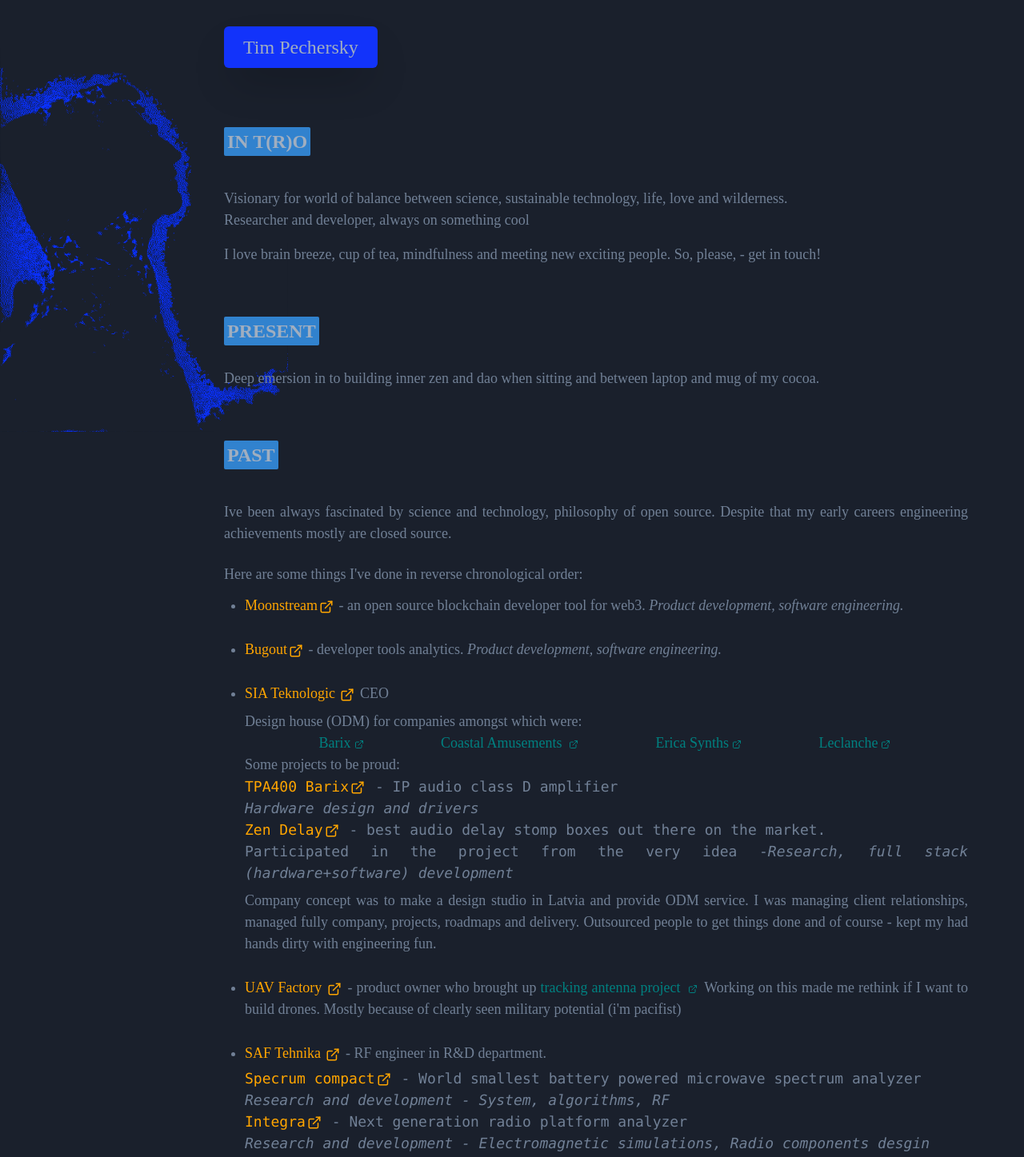
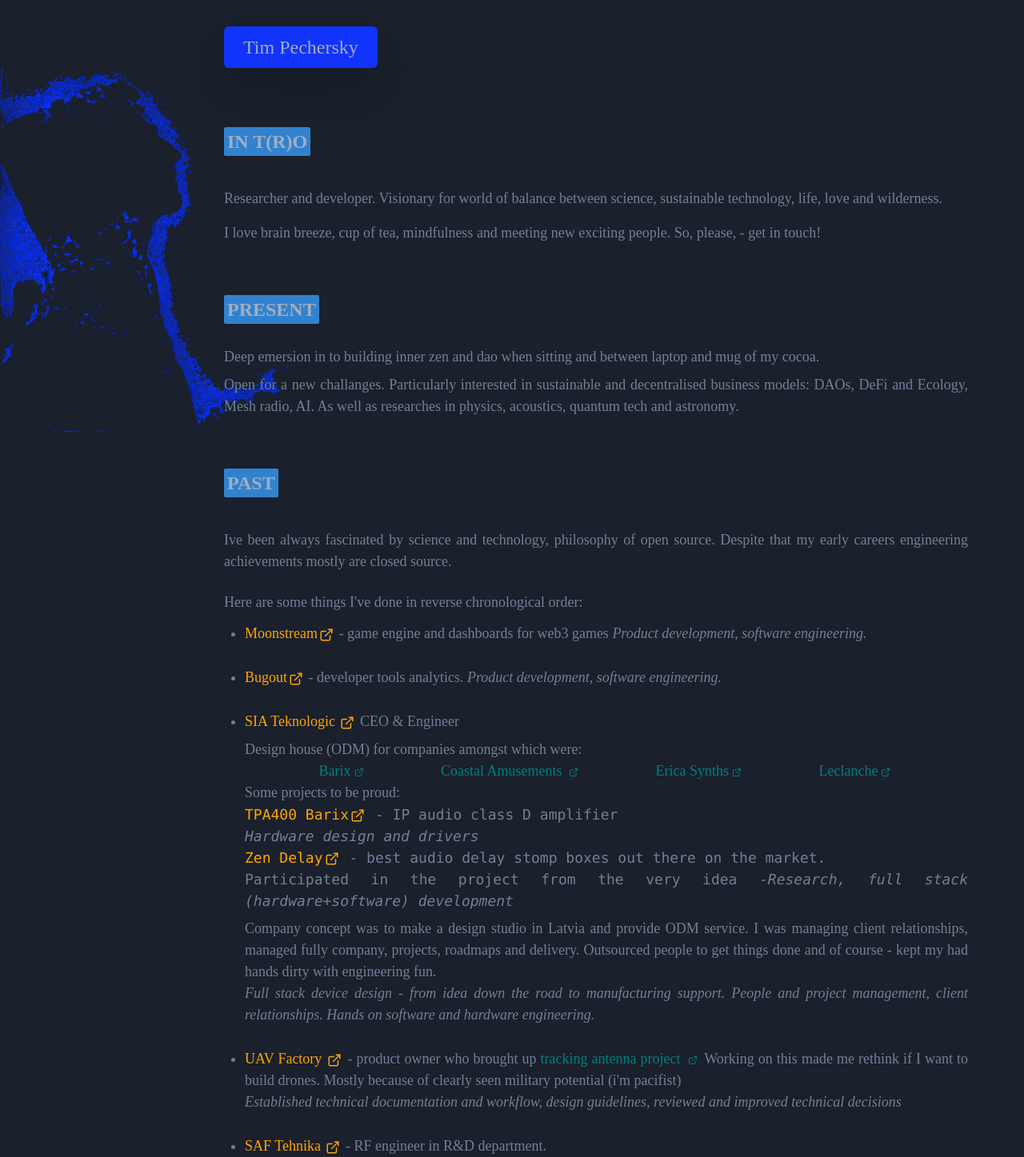
Before and after one commit to peersky/peersky, a React (Create React App) app: page / in a window 1280 px wide. Shown: the top 1447 px of the page at 80% size. Built offline with nearby package versions, Linux system fonts and the light colour scheme; a web font is replaced by a local one.

Commit message:
content improvement

```diff
--- a/src/LandingPage.js
+++ b/src/LandingPage.js
@@ -74,10 +74,10 @@
               </Badge>
               <chakra.span textAlign="justify" fontSize="18px" w="100%">
                 <Text pt={4}>
-                  Visionary for world of balance between science, sustainable
-                  technology, life, love and wilderness.
+                  Researcher and developer. Visionary for world of balance
+                  between science, sustainable technology, life, love and
+                  wilderness.
                 </Text>
-                <Text>Researcher and developer, always on something cool</Text>
                 <Text pt={4}>
                   I love brain breeze, cup of tea, mindfulness and meeting new
                   exciting people. So, please, - get in touch!
@@ -98,6 +98,12 @@
                 <Text pt={1}>
                   Deep emersion in to building inner zen and dao when sitting
                   and between laptop and mug of my cocoa.
+                </Text>
+                <Text pt={2}>
+                  Open for a new challanges. Particularly interested in
+                  sustainable and decentralised business models: DAOs, DeFi and
+                  Ecology, Mesh radio, AI. As well as researches in physics,
+                  acoustics, quantum tech and astronomy.
                 </Text>
               </chakra.span>
             </VStack>
@@ -129,7 +135,7 @@
                           Moonstream
                           <ExternalLinkIcon mx="2px" />
                         </Link>{' '}
-                        - an open source blockchain developer tool for web3.{' '}
+                        - game engine and dashboards for web3 games{' '}
                         <i>Product development, software engineering.</i>
                       </Text>
                     </chakra.span>
@@ -157,7 +163,7 @@
                         >
                           SIA Teknologic <ExternalLinkIcon mx="2px" />
                         </Link>{' '}
-                        CEO
+                        {`CEO & Engineer`}
                       </Text>{' '}
                       <Text pt={2}>
                         Design house (ODM) for companies amongst which were:
@@ -227,7 +233,13 @@
                         relationships, managed fully company, projects, roadmaps
                         and delivery. Outsourced people to get things done and
                         of course - kept my had hands dirty with engineering
-                        fun.{' '}
+                        fun. <br />
+                        <i>
+                          Full stack device design - from idea down the road to
+                          manufacturing support. People and project management,
+                          client relationships. Hands on software and hardware
+                          engineering.
+                        </i>
                       </Text>
                       {/* </Text> */}
                     </chakra.span>
@@ -255,7 +267,12 @@
                         </Link>{' '}
                         Working on this made me rethink if I want to build
                         drones. Mostly because of clearly seen military
-                        potential (i'm pacifist)
+                        potential (i'm pacifist) <br />
+                        <i>
+                          Established technical documentation and workflow,
+                          design guidelines, reviewed and improved technical
+                          decisions
+                        </i>
                       </Text>
                     </chakra.span>
                   </ListItem>
@@ -299,7 +316,7 @@
                               Integra
                               <ExternalLinkIcon mx="2px" />
                             </Link>{' '}
-                            - Next generation radio platform analyzer <br />
+                            - Next generation radio platform <br />
                             <i>
                               Research and development - Electromagnetic
                               simulations, Radio components desgin
@@ -341,7 +358,7 @@
                 </Text>
               </chakra.span>
             </Flex>
-            <VStack spacing={6}>
+            <VStack spacing={6} w="100%">
               <Badge
                 variant="solid"
                 colorScheme="red"
@@ -351,7 +368,7 @@
               >
                 Patents
               </Badge>
-              <chakra.span textAlign="justify" fontSize="16px">
+              <chakra.span textAlign="justify" fontSize="16px" w="100%">
                 <Link
                   href="https://www.lrpv.gov.lv/sites/lrpv/files/media_file/201408201.pdf"
                   // whiteSpace="nowrap"
```
